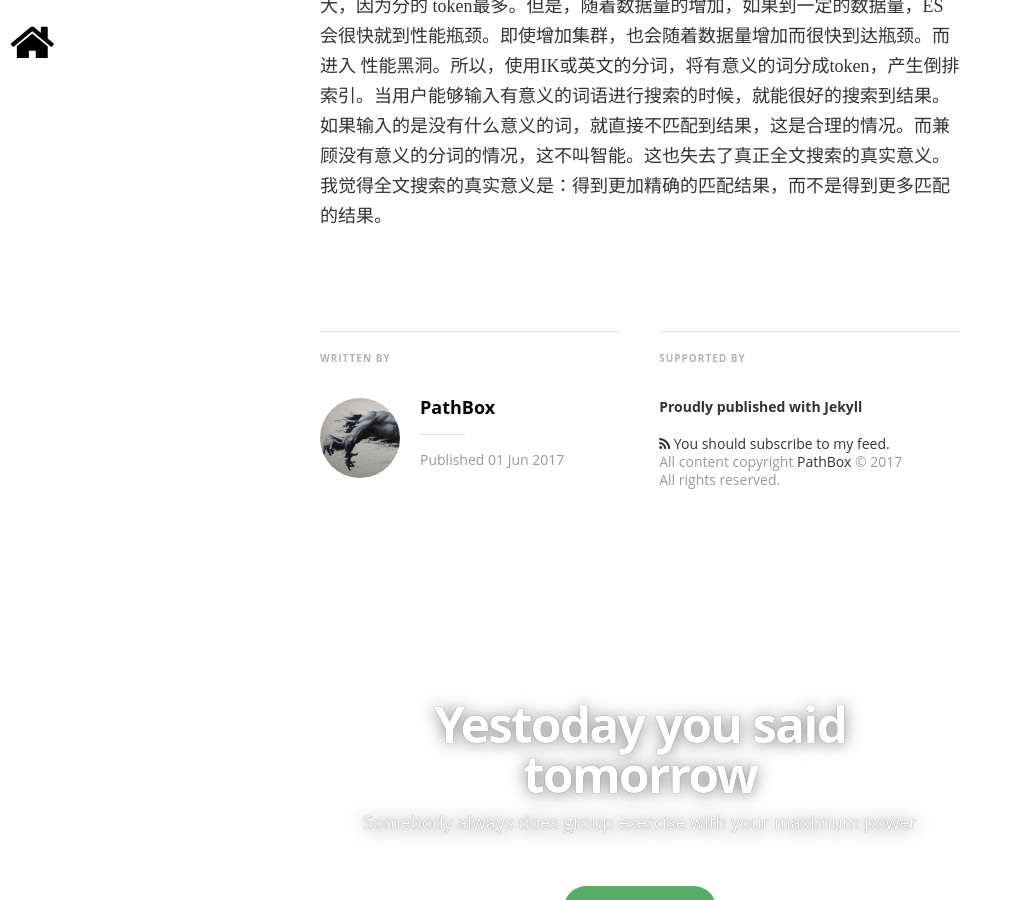
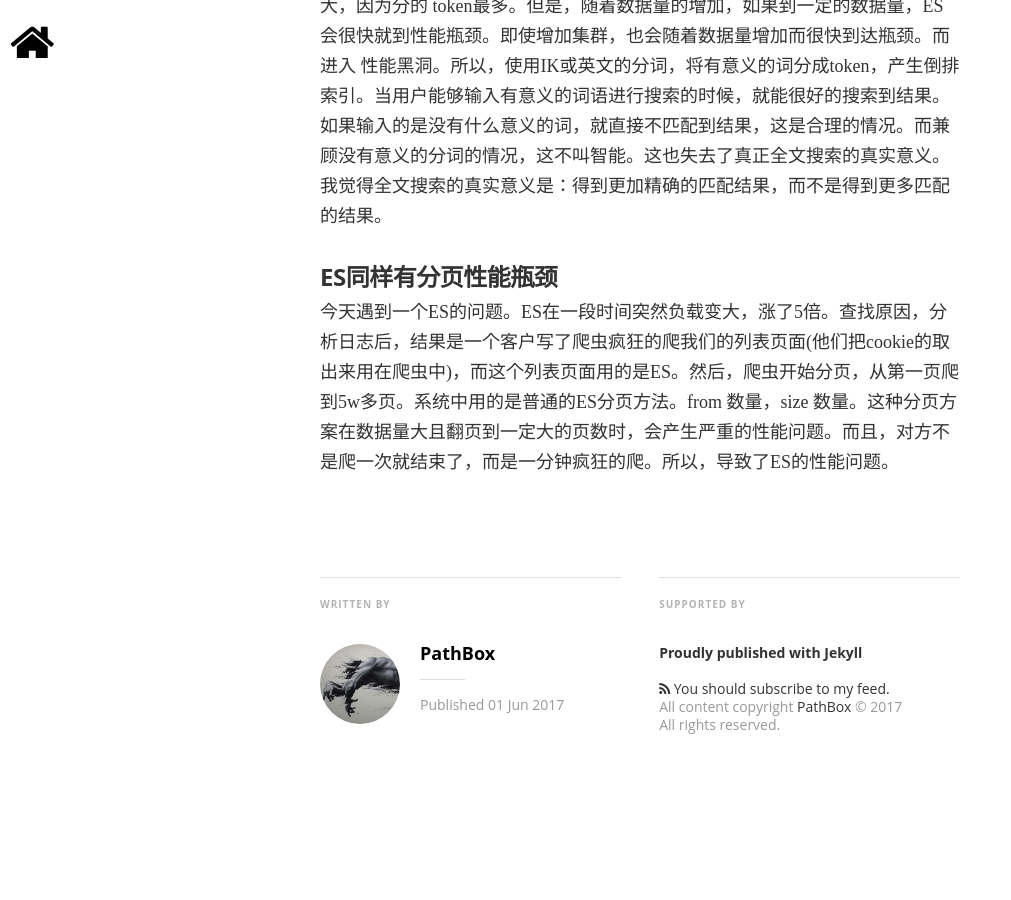
Before and after one commit to pathbox/pathbox.github.io, a Jekyll site: the page built from _posts/2017-06-01-work-summary-in-Udesk-five.md, in a window 1280 px wide and 900 px high, scrolled down 2463 px. Shown: the whole window, without its empty margins (0-1011 px from the left). Built offline with Jekyll 4.4.1, drawn with Linux system fonts in a browser that asks for light colours; nearby versions of some CDN libraries; some web fonts are replaced; comment, search, counter and statistics services are not loaded.

Commit message:
ES同样有分页性能瓶颈

```diff
--- a/_posts/2017-06-01-work-summary-in-Udesk-five.md
+++ b/_posts/2017-06-01-work-summary-in-Udesk-five.md
@@ -66,3 +66,6 @@ Java HotSpot(TM) 64-Bit Server VM (build 25.131-b11, mixed mode)
 对CPU的使用率是非常消耗的。并且在搜索长的字符串的时候，也会产生性能问题，或者慢日志。虽然，这种分词能够涵盖的搜索情况最大，因为分的
 token最多。但是，随着数据量的增加，如果到一定的数据量，ES会很快就到性能瓶颈。即使增加集群，也会随着数据量增加而很快到达瓶颈。而进入
 性能黑洞。所以，使用IK或英文的分词，将有意义的词分成token，产生倒排索引。当用户能够输入有意义的词语进行搜索的时候，就能很好的搜索到结果。如果输入的是没有什么意义的词，就直接不匹配到结果，这是合理的情况。而兼顾没有意义的分词的情况，这不叫智能。这也失去了真正全文搜索的真实意义。我觉得全文搜索的真实意义是：得到更加精确的匹配结果，而不是得到更多匹配的结果。
+
+##### ES同样有分页性能瓶颈
+今天遇到一个ES的问题。ES在一段时间突然负载变大，涨了5倍。查找原因，分析日志后，结果是一个客户写了爬虫疯狂的爬我们的列表页面(他们把cookie的取出来用在爬虫中)，而这个列表页面用的是ES。然后，爬虫开始分页，从第一页爬到5w多页。系统中用的是普通的ES分页方法。from 数量，size 数量。这种分页方案在数据量大且翻页到一定大的页数时，会产生严重的性能问题。而且，对方不是爬一次就结束了，而是一分钟疯狂的爬。所以，导致了ES的性能问题。
```
